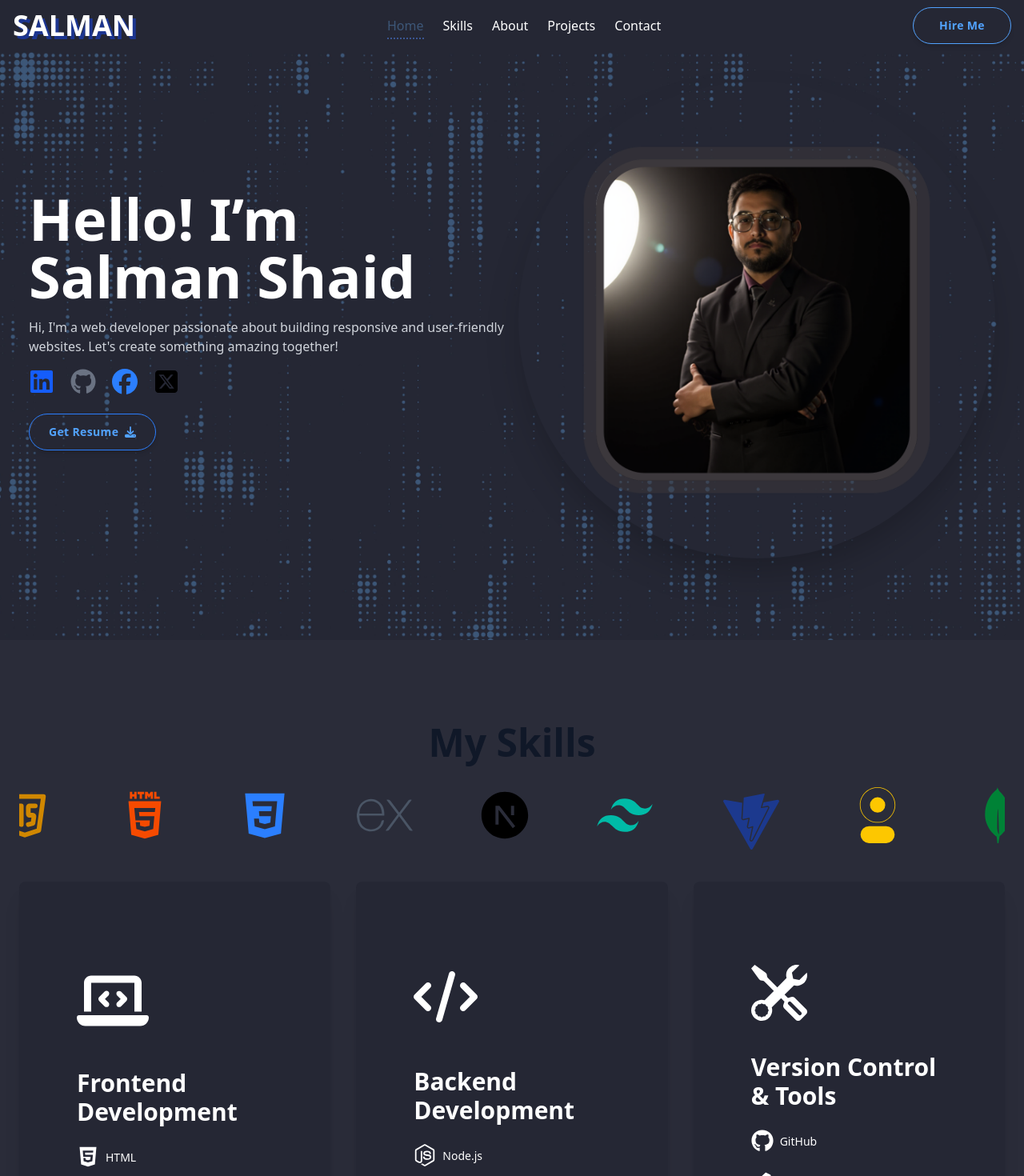
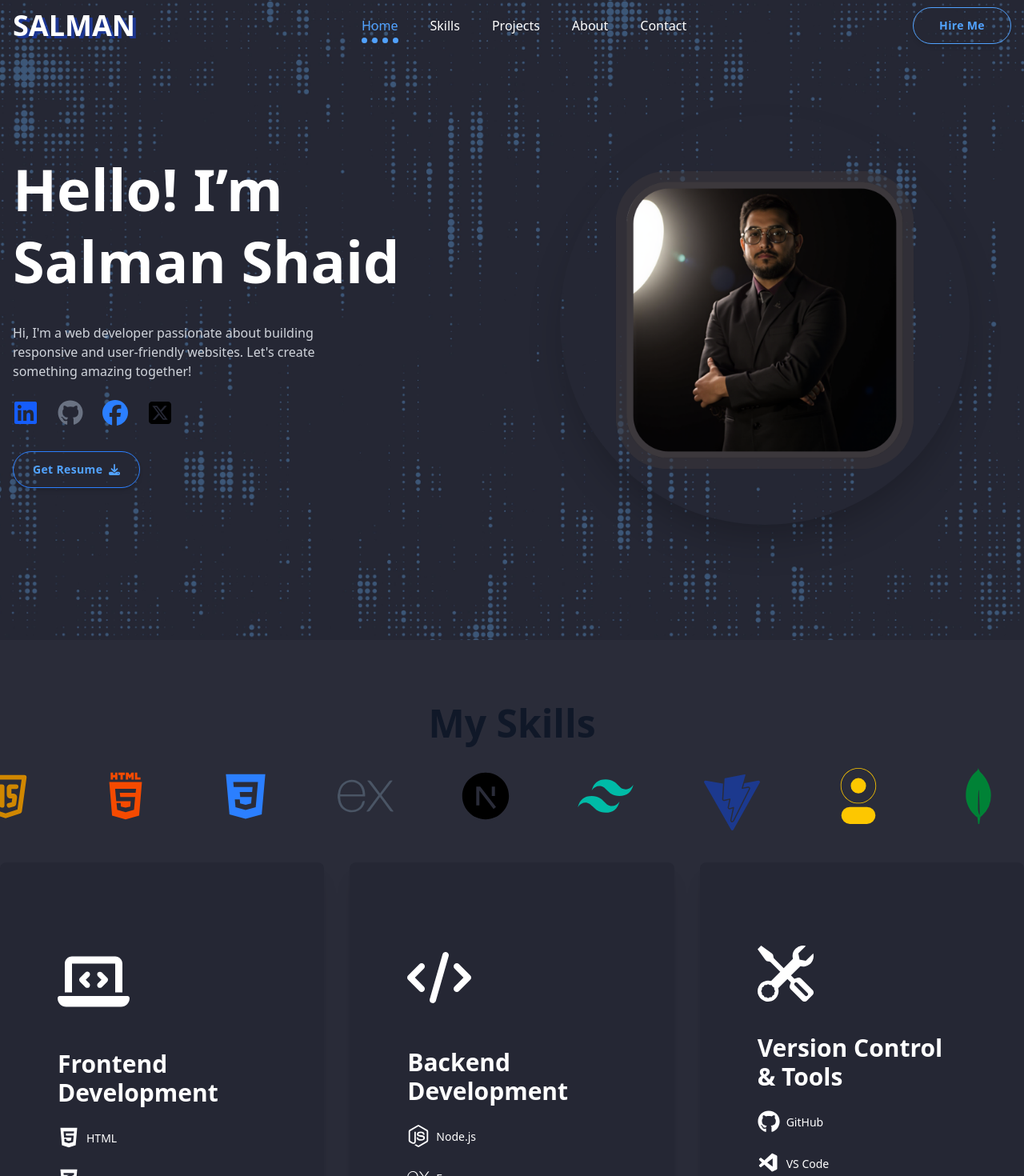
Before and after one commit to Salman-Shaid/Portfolio, a React (Vite) app: page / in a window 1280 px wide. Shown: the top 1470 px of the page at 80% size. Built offline with nearby package versions, Linux system fonts and the light colour scheme.

Commit message:
last commit

```diff
--- a/src/Pages/Home/AboutMe/AboutMe.jsx
+++ b/src/Pages/Home/AboutMe/AboutMe.jsx
@@ -19,13 +19,13 @@ const AboutMe = () => {
     }, []); // Runs only once when the component mounts
 
     return (
-        <div id="about" className="flex container mx-auto items-center justify-center p-6 mt-16">
+        <div id="about" className="flex container mx-auto items-center justify-center mt-16">
             <div className="grid grid-cols-1 md:grid-cols-3 w-full bg-[#252734] shadow-xl rounded-xl p-8 relative">
                 <div className="col-span-1 mb-6 md:mb-0">
                     <img
                         src={img} // Banner image
                         alt="Banner"
-                        className=" w-full py-12 px-2 h-full object-cover rounded-lg" // Image with shadow and responsive
+                        className=" w-full py-12 px-2 h-full object-cover rounded-full" // Image with shadow and responsive
                     />
 
                 </div>
--- a/src/Pages/Home/Banner/Banner.jsx
+++ b/src/Pages/Home/Banner/Banner.jsx
@@ -1,4 +1,3 @@
-
 import bannerBg from '../../../assets/banner/banner bg.jpg';
 import banner2 from '../../../assets/banner/Gradient Business Man LinkedIn Profile Picture (1).png';
 import { FaDownload, FaFacebook } from "react-icons/fa6";
@@ -6,42 +5,91 @@ import { motion } from 'framer-motion';
 import { FaLinkedin } from "react-icons/fa";
 import { FaGithub } from "react-icons/fa";
 import { FaSquareXTwitter } from "react-icons/fa6";
+
+const typingContainer = {
+    hidden: { opacity: 1 },
+    visible: {
+        opacity: 1,
+        transition: {
+            staggerChildren: 0.12,
+        },
+    },
+};
+
+const typingLetter = {
+    hidden: { opacity: 0, y: '0.25em' },
+    visible: {
+        opacity: 1,
+        y: '0em',
+        transition: {
+            duration: 0.3,
+            ease: "easeOut",
+        },
+    },
+};
+
 const Banner = () => {
+    const name = "Salman Shaid";
+
     return (
         <div>
-            <div id="home"
-                className="hero bg-base-200 h-screen bg-cover bg-center "
-                style={{ backgroundImage: `url(${bannerBg})` }}  // Adding background image via inline style
+            <div
+                id="home"
+                className="hero bg-base-200 min-h-[80vh] md:min-h-screen bg-cover bg-center"
+                style={{ backgroundImage: `url(${bannerBg})` }}
             >
-                <div className="hero-content flex flex-col-reverse md:grid md:grid-cols-2  items-center mx-5">
+                <div className="hero-content flex flex-col-reverse md:grid md:grid-cols-2 items-center mx-5 max-w-7xl mx-auto w-full py-10 md:py-20">
 
                     {/* Text Section with animation */}
                     <motion.div
-                        initial={{ opacity: 0, y: -100 }}  // Initial state for animation
-                        animate={{ opacity: 1, y: 0 }}  // Final state
-                        transition={{ duration: 1, ease: 'easeOut' }}  // Animation duration and easing
+                        initial={{ opacity: 0, y: -100 }}
+                        animate={{ opacity: 1, y: 0 }}
+                        transition={{ duration: 1, ease: 'easeOut' }}
+                        className="text-center md:text-left"
                     >
-                        <div className=''>
-                            <h1 className="text:6xl mb-4 lg:text-7xl font-bold text-white">Hello! I’m <br /> Salman Shaid</h1>
-                            <p className=" text-gray-300 mb-4">
+                        <div>
+                            <h1 className="text-4xl sm:text-5xl md:text-6xl lg:text-7xl font-bold text-white mb-4 leading-tight">
+                                Hello! I’m <br />
+                                <motion.span
+                                    style={{ display: "inline-block", overflow: "hidden", whiteSpace: "nowrap" }}
+                                    variants={typingContainer}
+                                    initial="hidden"
+                                    animate="visible"
+                                    aria-label={name}
+                                    role="heading"
+                                >
+                                    {name.split("").map((char, index) => (
+                                        <motion.span
+                                            key={index}
+                                            variants={typingLetter}
+                                            style={{ display: "inline-block" }}
+                                        >
+                                            {char === " " ? "\u00A0" : char}
+                                        </motion.span>
+                                    ))}
+                                </motion.span>
+                            </h1>
+                            <p className="text-gray-300 mb-6 max-w-md mx-auto md:mx-0">
                                 Hi, I'm a web developer passionate about building responsive and user-friendly websites. Let's create something amazing together!
                             </p>
                         </div>
-                        <div className="flex gap-5 mb-6">
-                            <a href="https://www.linkedin.com/in/salman-shaid-93001734b/" className="text-blue-600 ">
+
+                        <div className="flex justify-center md:justify-start gap-6 mb-8 text-2xl">
+                            <a href="https://www.linkedin.com/in/salman-shaid-93001734b/" className="text-blue-600 hover:text-blue-800 transition-colors">
                                 <FaLinkedin size={32} />
                             </a>
-                            <a href="https://github.com/Salman-Shaid?tab=repositories" className="text-gray-500 ">
+                            <a href="https://github.com/Salman-Shaid?tab=repositories" className="text-gray-500 hover:text-gray-700 transition-colors">
                                 <FaGithub size={32} />
                             </a>
-                            <a href="https://www.facebook.com/Salman.Shaid.Sani" className="text-blue-500 ">
+                            <a href="https://www.facebook.com/Salman.Shaid.Sani" className="text-blue-500 hover:text-blue-700 transition-colors">
                                 <FaFacebook size={32} />
                             </a>
-                            <a href="https://x.com/Salmanshaid6" className="text-black ">
+                            <a href="https://x.com/Salmanshaid6" className="text-black hover:text-gray-800 transition-colors">
                                 <FaSquareXTwitter size={32} />
                             </a>
                         </div>
-                        <a href="https://drive.google.com/file/d/1KwVbkj0PzkegLHH9jmVW6w7fuBMB8k19/view?usp=sharing">
+
+                        <a href="https://drive.google.com/file/d/1KwVbkj0PzkegLHH9jmVW6w7fuBMB8k19/view?usp=sharing" target="_blank" rel="noopener noreferrer">
                             <button className="group relative inline-flex items-center justify-center overflow-hidden rounded-full border border-blue-500 bg-transparent px-6 py-3 text-blue-400 shadow-md transition-all duration-300 ease-in-out hover:scale-105 hover:border-blue-700">
                                 {/* Hover Gradient Overlay */}
                                 <span className="absolute inset-0 bg-gradient-to-r from-blue-500 via-blue-600 to-blue-700 opacity-0 transition-opacity duration-300 group-hover:opacity-100"></span>
@@ -50,31 +98,29 @@ const Banner = () => {
                                 <span className="absolute -left-full top-0 h-full w-full transform skew-x-[-20deg] bg-white opacity-10 group-hover:left-full group-hover:transition-all group-hover:duration-1000"></span>
 
                                 {/* Text & Icon */}
-                                <span className="relative z-10 flex items-center gap-2 text-sm font-semibold tracking-wide group-hover:text-white">
+                                <span className="relative flex items-center gap-2 text-sm font-semibold tracking-wide group-hover:text-white">
                                     Get Resume
                                     <FaDownload className="transition-transform duration-200 group-hover:-translate-y-0.5" />
                                 </span>
                             </button>
-
-
                         </a>
                     </motion.div>
 
                     {/* Image Section with animation */}
                     <motion.div
-                        initial={{ opacity: 0, x: 100 }}  // Initial state for image animation
-                        animate={{ opacity: 1, x: 0 }}  // Final state for image animation
-                        transition={{ duration: 1, ease: 'easeOut', delay: 0.2 }}  // Animation with delay
+                        initial={{ opacity: 0, x: 100 }}
+                        animate={{ opacity: 1, x: 0 }}
+                        transition={{ duration: 1, ease: 'easeOut', delay: 0.2 }}
+                        className="flex justify-center mb-10 md:mb-0"
                     >
                         <img
-                            src={banner2}  // Banner image
+                            src={banner2}
                             alt="Banner"
-                            className=" shadow-2xl rounded-full"
+                            className="shadow-2xl rounded-full max-w-xs sm:max-w-sm md:max-w-md lg:max-w-lg"
                         />
                     </motion.div>
 
                 </div>
-
             </div>
         </div>
     );
--- a/src/Pages/Home/Contact/Contact.jsx
+++ b/src/Pages/Home/Contact/Contact.jsx
@@ -144,6 +144,7 @@ const Contact = () => {
                                 name="name"
                                 value={formData.name}
                                 onChange={handleChange}
+                                required
                             />
                         </div>
                         <div className="mb-4">
@@ -155,6 +156,7 @@ const Contact = () => {
                                 name="email"
                                 value={formData.email}
                                 onChange={handleChange}
+
                             />
                         </div>
                         <div className="mb-4">
@@ -166,11 +168,21 @@ const Contact = () => {
                                 name="message"
                                 value={formData.message}
                                 onChange={handleChange}
+                                required
                             ></textarea>
                         </div>
-                        <button type="submit" className="w-full bg-gray-800 text-white py-3 rounded-lg hover:bg-gray-700 transition">
-                            Send Message
+                        <button
+                            type="submit"
+                            className="group relative w-full inline-flex items-center justify-center overflow-hidden rounded-full border border-blue-500 bg-transparent px-6 py-3 text-blue-400 shadow-md transition-all duration-300 ease-in-out hover:scale-105 hover:border-blue-700"
+                        >
+                            <span className="absolute inset-0 bg-gradient-to-r from-blue-500 via-blue-600 to-blue-700 opacity-0 transition-opacity duration-300 group-hover:opacity-100"></span>
+                            <span className="absolute -left-full top-0 h-full w-full transform skew-x-[-20deg] bg-white opacity-10 group-hover:left-full group-hover:transition-all group-hover:duration-1000"></span>
+                            <span className="relative text-sm font-semibold tracking-wide group-hover:text-white">
+                                Send Message
+                            </span>
                         </button>
+
+
                     </form>
                 </div>
             </div>
--- a/src/Pages/Home/Home.jsx
+++ b/src/Pages/Home/Home.jsx
@@ -13,8 +13,10 @@ const Home = () => {
         <div>
             <Banner></Banner>
             <MySkills></MySkills>
+
+            <Projects></Projects>
             <AboutMe></AboutMe>
-            <Projects></Projects>
+
             <Stats></Stats>
             <Contact></Contact>
         </div>
--- a/src/Pages/Home/MySkils/MySkills.jsx
+++ b/src/Pages/Home/MySkils/MySkills.jsx
@@ -13,7 +13,7 @@ import { TiHtml5 } from 'react-icons/ti';
 
 const MySkills = () => {
     return (
-        <div id="skills" className="p-6 container mx-auto">
+        <div id="skills" className=" container mx-auto">
             <h1 className="text-5xl mt-20 font-bold text-center mb-8">My Skills</h1>
             <div className='my-8'>
                 <Marquee className='' gradient={false} speed={50}>
--- a/src/Pages/Home/Projects/Projects.jsx
+++ b/src/Pages/Home/Projects/Projects.jsx
@@ -40,7 +40,7 @@ const projects = [
 
 const Projects = () => {
     return (
-        <div id="projects" className='container mx-auto p-6'>
+        <div id="projects" className='container mx-auto'>
             <h1 className='text-5xl font-bold text-center mt-20'>My Recent 3 Projects</h1>
 
             <Swiper
@@ -71,12 +71,23 @@ const Projects = () => {
 
                                 {/* View More Button */}
                                 <Link
-                                    to={project.link} // Use Link component for routing
-                                    className='btn btn-outline py-4 border-gray-400 rounded-full flex items-center justify-center w-full'
+                                    to={project.link}
                                 >
-                                    <FaExternalLinkAlt size={25} />
-                                    <span className='px-2'>View More</span>
+                                    <button className="group relative w-full inline-flex items-center justify-center overflow-hidden rounded-full border border-blue-500 bg-transparent px-6 py-3 text-blue-400 shadow-md transition-all duration-300 ease-in-out hover:scale-105 hover:border-blue-700">
+                                        {/* Hover Gradient Overlay */}
+                                        <span className="absolute inset-0 bg-gradient-to-r from-blue-500 via-blue-600 to-blue-700 opacity-0 transition-opacity duration-300 group-hover:opacity-100"></span>
+
+                                        {/* Shimmer Line */}
+                                        <span className="absolute -left-full top-0 h-full w-full transform skew-x-[-20deg] bg-white opacity-10 group-hover:left-full group-hover:transition-all group-hover:duration-1000"></span>
+
+                                        {/* Text & Icon */}
+                                        <span className="relative flex items-center gap-2 text-sm font-semibold tracking-wide group-hover:text-white">
+                                            Get Resume
+                                            <FaExternalLinkAlt size={25} className="transition-transform duration-200 group-hover:-translate-y-0.5" />
+                                        </span>
+                                    </button>
                                 </Link>
+
                             </div>
                         </div>
                     </SwiperSlide>
--- a/src/Pages/Shared/Navbar/Navbar.jsx
+++ b/src/Pages/Shared/Navbar/Navbar.jsx
@@ -28,24 +28,30 @@ const Navbar = () => {
         };
     }, []);
 
-    const sections = ["home", "skills", "about", "projects", "contact"];
+    const sections = ["home", "skills",  "projects", "about","contact"];
 
     return (
         <div
             className={`fixed top-0 left-0 right-0 z-10 transition-all duration-300 ${isScrolled
-                ? "bg-[#252734]/60 backdrop-blur-md shadow-md"
-                : "bg-[#252734]"
+                ? "bg-[#252734]/60 backdrop-blur-sm shadow-md"
+                : ""
                 }`}
         >
             <div className="navbar container mx-auto flex justify-between items-center px-4 py-2">
                 {/* Logo */}
                 <div className="relative inline-block font-extrabold text-white md:text-4xl sm:text-2xl lg:text-4xl">
-                    <span className="absolute top-1 left-1 text-blue-800 opacity-70 -z-10">SALMAN</span>
+                    {/* Background Shadow with subtle float animation */}
+                    <span className="absolute top-1 left-1 text-blue-800 opacity-70 -z-10 animate-[float_3s_ease-in-out_infinite]">
+                        SALMAN
+                    </span>
+
+                    {/* Foreground main text */}
                     <a href="/" className="relative z-10">SALMAN</a>
                 </div>
 
+
                 {/* Desktop Menu */}
-                <ul className="hidden lg:flex space-x-6 text-white">
+                <ul className="hidden lg:flex space-x-10 text-white">
                     {sections.map((section) => (
                         <li key={section}>
                             <Link
@@ -54,8 +60,8 @@ const Navbar = () => {
                                 duration={500}
                                 offset={-70}
                                 spy={true}
-                                className={`hover:text-gray-400 cursor-pointer pb-1 transition-all ${activeSection === section
-                                    ? "border-b-2 border-dotted border-[#3B5692] text-[#3D5778]"
+                                className={`hover:text-blue-400 cursor-pointer pb-1 transition-all ${activeSection === section
+                                    ? "border-b-7 border-dotted border-blue-400 text-blue-400"
                                     : ""
                                     }`}
                             >
@@ -70,7 +76,7 @@ const Navbar = () => {
                     <Link to="contact" smooth={true} duration={500} offset={-70} spy={true}>
                         <button
                             className={`group relative inline-flex items-center justify-center overflow-hidden rounded-full border border-blue-400 bg-transparent px-8 py-3 text-blue-400 shadow-md transition-all duration-300 ease-in-out hover:scale-105 hover:border-blue-700
-    ${activeSection === "contact" ? "border-blue-400 text-blue-400" : ""}`}
+                          ${activeSection === "contact" ? "border-blue-400 text-blue-400" : ""}`}
                         >
                             {/* Gradient Overlay on Hover */}
                             <span className="absolute inset-0 bg-gradient-to-r from-blue-500 via-blue-600 to-blue-700 opacity-0 transition-opacity duration-300 group-hover:opacity-100"></span>
@@ -105,7 +111,7 @@ const Navbar = () => {
                             offset={-70}
                             spy={true}
                             className={`block cursor-pointer hover:text-gray-400 ${activeSection === section
-                                ? "border-b-2 border-dotted border-[#3B5692] text-[#3D5778]"
+                                ? "border-b-2 border-dotted border-blue-400 text-blue-400"
                                 : ""
                                 }`}
                             onClick={() => setMenuOpen(false)}
--- a/src/index.css
+++ b/src/index.css
@@ -1,2 +1,11 @@
 @import "tailwindcss";
 @plugin "daisyui";
+
+@keyframes float {
+  0%, 100% {
+    transform: translateY(0px);
+  }
+  50% {
+    transform: translateY(-2px);
+  }
+}
```
Also changed, not shown: src/Pages/Home/Projects/ViewMore.jsx (+44 -5 lines).
